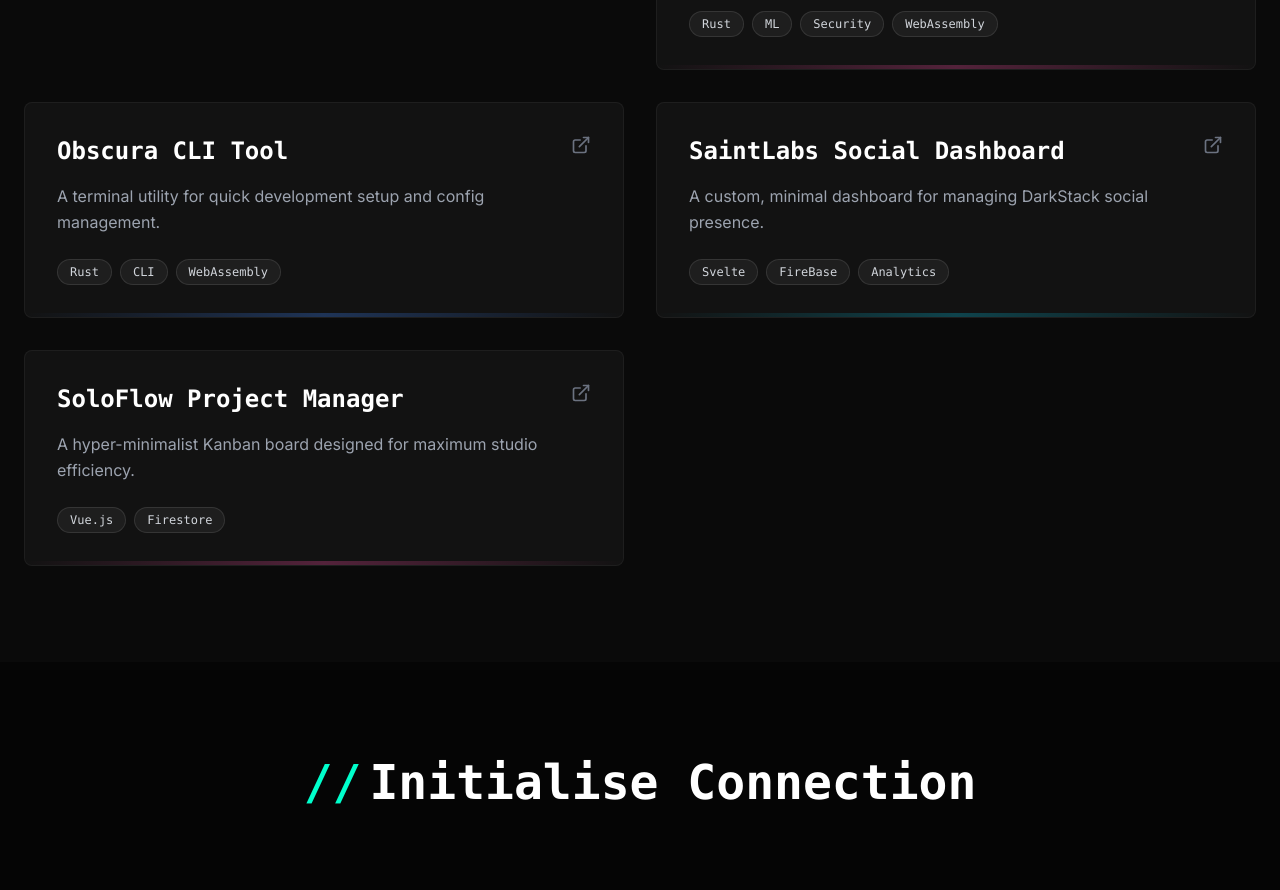
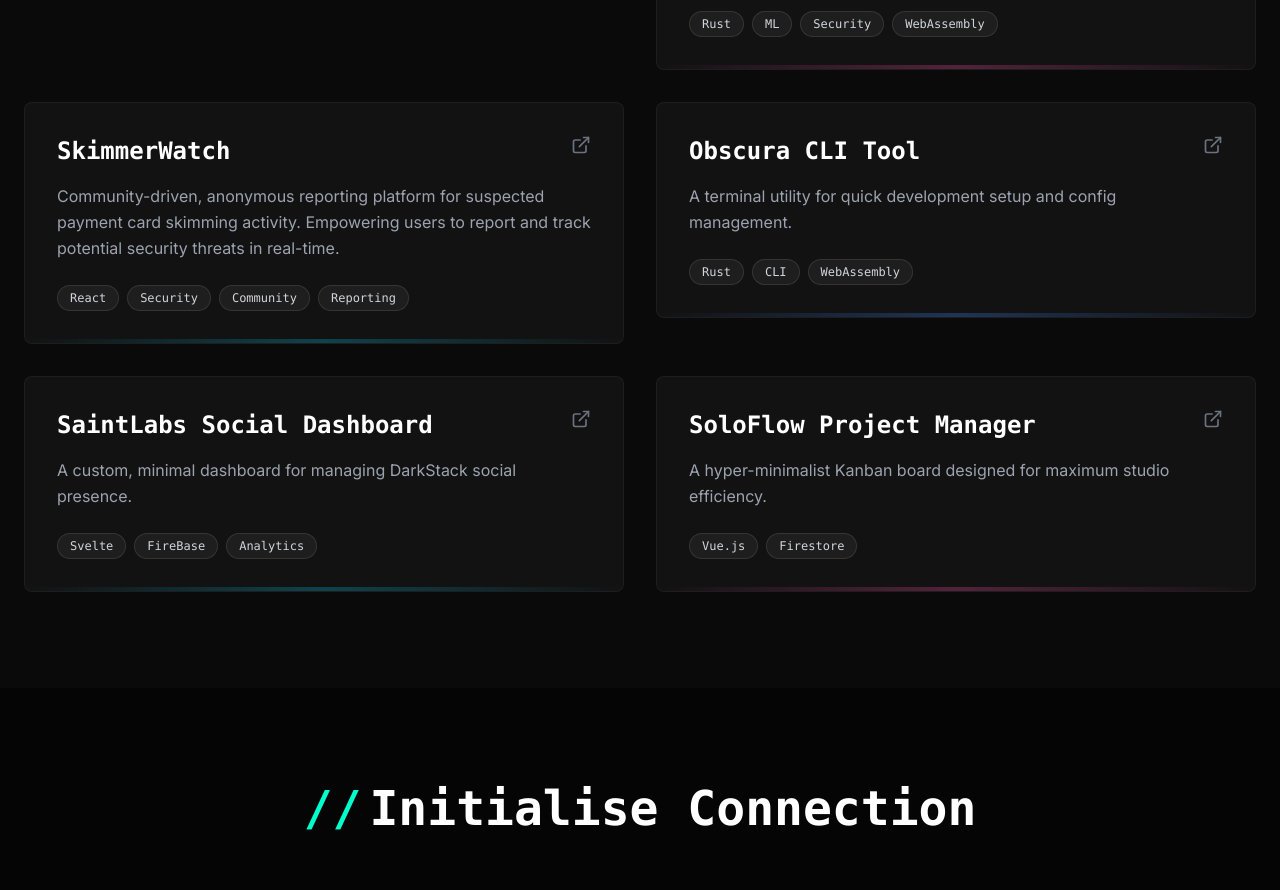
Before and after one commit to MelroseSaint/NewDarkStack, a React (Vite) app: page / in a window 1280 px wide. Shown: the part 3060-3950 px from the top of the page. Built offline with nearby package versions, Linux system fonts and the light colour scheme.

Commit message:
Add SkimmerWatch to portfolio

```diff
--- a/src/App.tsx
+++ b/src/App.tsx
@@ -518,6 +518,13 @@
             color: 'neon-magenta'
         },
         {
+            name: 'SkimmerWatch',
+            desc: 'Community-driven, anonymous reporting platform for suspected payment card skimming activity. Empowering users to report and track potential security threats in real-time.',
+            tags: ['React', 'Security', 'Community', 'Reporting'],
+            link: '#',
+            color: 'neon-cyan'
+        },
+        {
             name: 'Obscura CLI Tool',
             desc: 'A terminal utility for quick development setup and config management.',
             tags: ['Rust', 'CLI', 'WebAssembly'],
```
Also changed, not shown: 1 other file (tests, documents, lock files or other folders).
